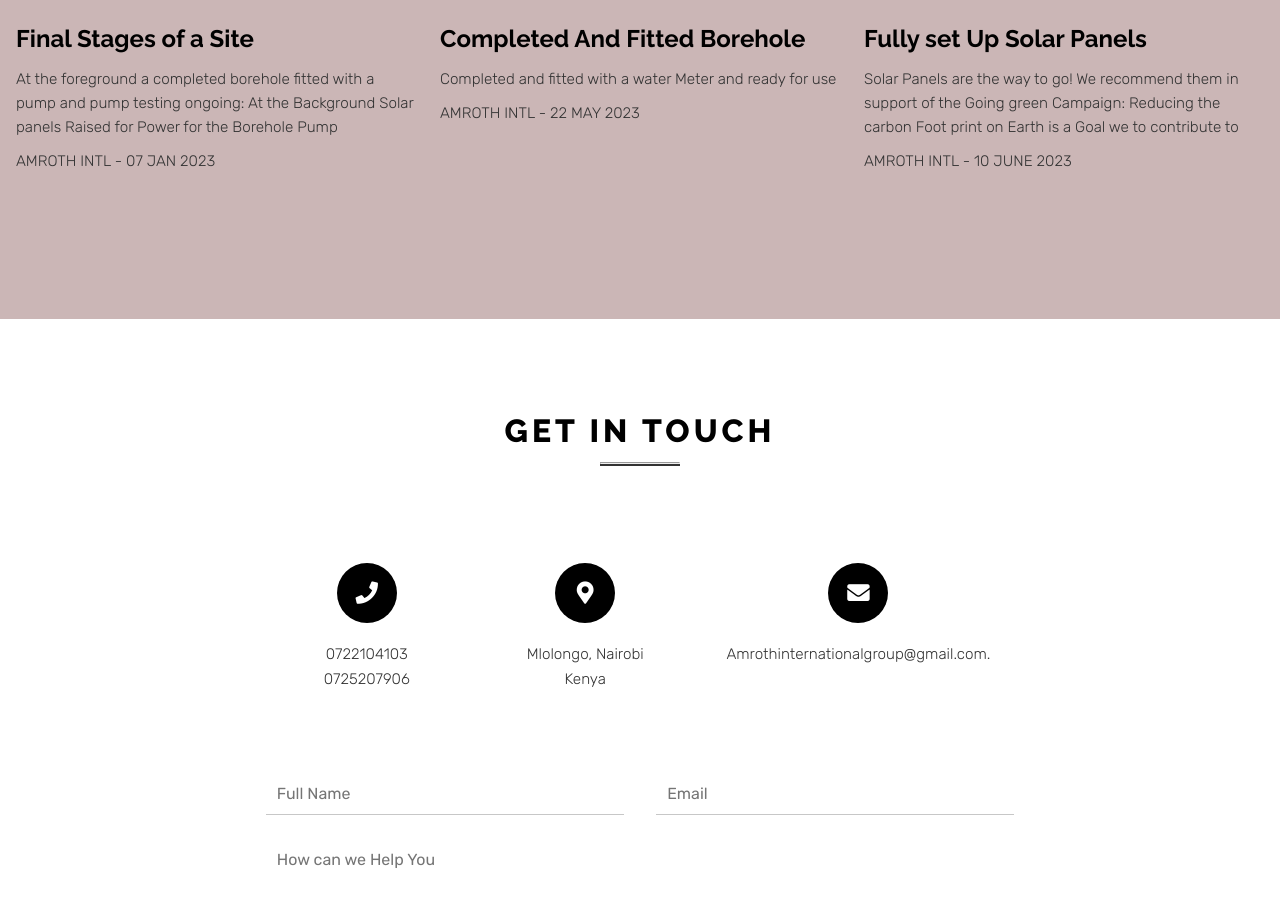
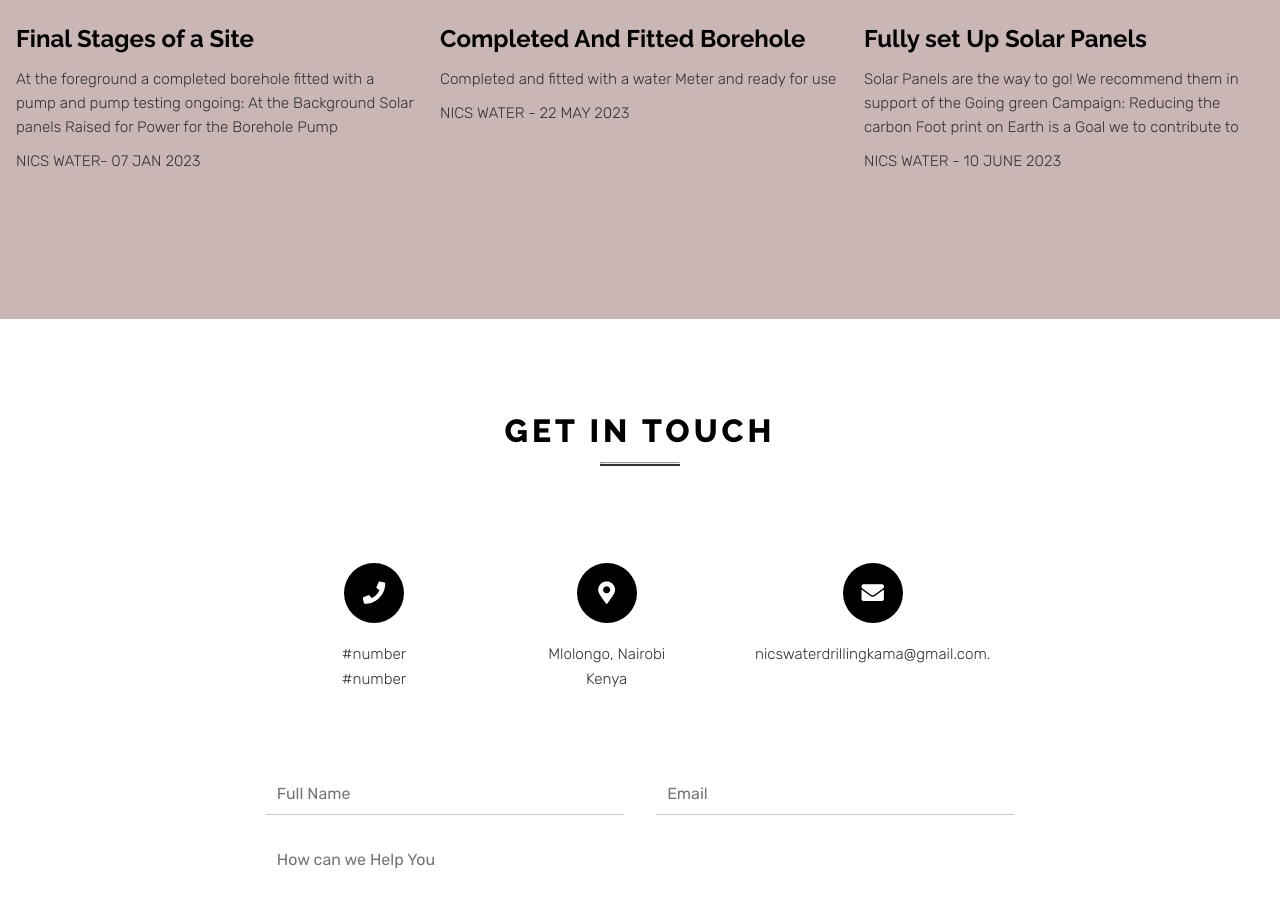
Before and after one commit to juanjohi/armroth, a plain HTML site: page index.html in a window 1280 px wide. Shown: the part 3402-4303 px from the top of the page. Drawn offline with Linux system fonts and the light colour scheme.

Commit message:
Update index.html

```diff
--- a/index.html
+++ b/index.html
@@ -4,7 +4,7 @@
 <head>
     <meta charset="utf-8">
     <meta http-equiv="X-UA-Compatible" content="IE=edge">
-    <title>Amroth International Borehole Solutions</title>
+    <title>NICS WATER BOREHOLES </title>
     <meta name="description" content="">
     <meta name="viewport" content="width=device-width, initial-scale=1">
     <link rel="stylesheet" href="main.css">
@@ -22,7 +22,7 @@
     <nav class="navbar">
         <div class="container">
             <div class="navbar-sm">
-                <a href="index.html" class="navbar-brand">AMROTH</a>
+                <a href="index.html" class="navbar-brand">NICS</a>
                 <button type="button" class="navbar-toggler">
             <i class = "fas fa-bars"></i>
           </button>
@@ -206,7 +206,7 @@
                 <div class="item-content">
                     <h2>Final Stages of a Site</h2>
                     <p class="text">At the foreground a completed borehole fitted with a pump and pump testing ongoing: At the Background Solar panels Raised for Power for the Borehole Pump</p>
-                    <p class="text dark-text">AMROTH INTL - 07 JAN 2023</p>
+                    <p class="text dark-text">NICS WATER- 07 JAN 2023</p>
                 </div>
             </div>
 
@@ -215,7 +215,7 @@
                 <div class="item-content">
                     <h2>Completed And Fitted Borehole</h2>
                     <p class="text">Completed and fitted with a water Meter and ready for use</p>
-                    <p class="text dark-text">AMROTH INTL - 22 MAY 2023</p>
+                    <p class="text dark-text">NICS WATER - 22 MAY 2023</p>
                 </div>
             </div>
 
@@ -224,7 +224,7 @@
                 <div class="item-content">
                     <h2>Fully set Up Solar Panels</h2>
                     <p class="text">Solar Panels are the way to go! We recommend them in support of the Going green Campaign: Reducing the carbon Foot print on Earth is a Goal we to contribute to</p>
-                    <p class="text dark-text">AMROTH INTL - 10 JUNE 2023</p>
+                    <p class="text dark-text">NICS WATER - 10 JUNE 2023</p>
                 </div>
             </div>
         </div>
@@ -246,7 +246,7 @@
                     <span><i class = "fas fa-phone"></i></span>
                     <span>
               <p class = "text">
-                0722104103<br>0725207906</p>
+                #number<br>#number</p>
             </span>
                 </div>
 
@@ -260,7 +260,7 @@
                 <div class="item">
                     <span><i class = "fas fa-envelope"></i></span>
                     <span>
-              <p class = "text">Amrothinternationalgroup@gmail.com.</p>
+              <p class = "text">nicswaterdrillingkama@gmail.com.</p>
             </span>
                 </div>
             </div>
```
